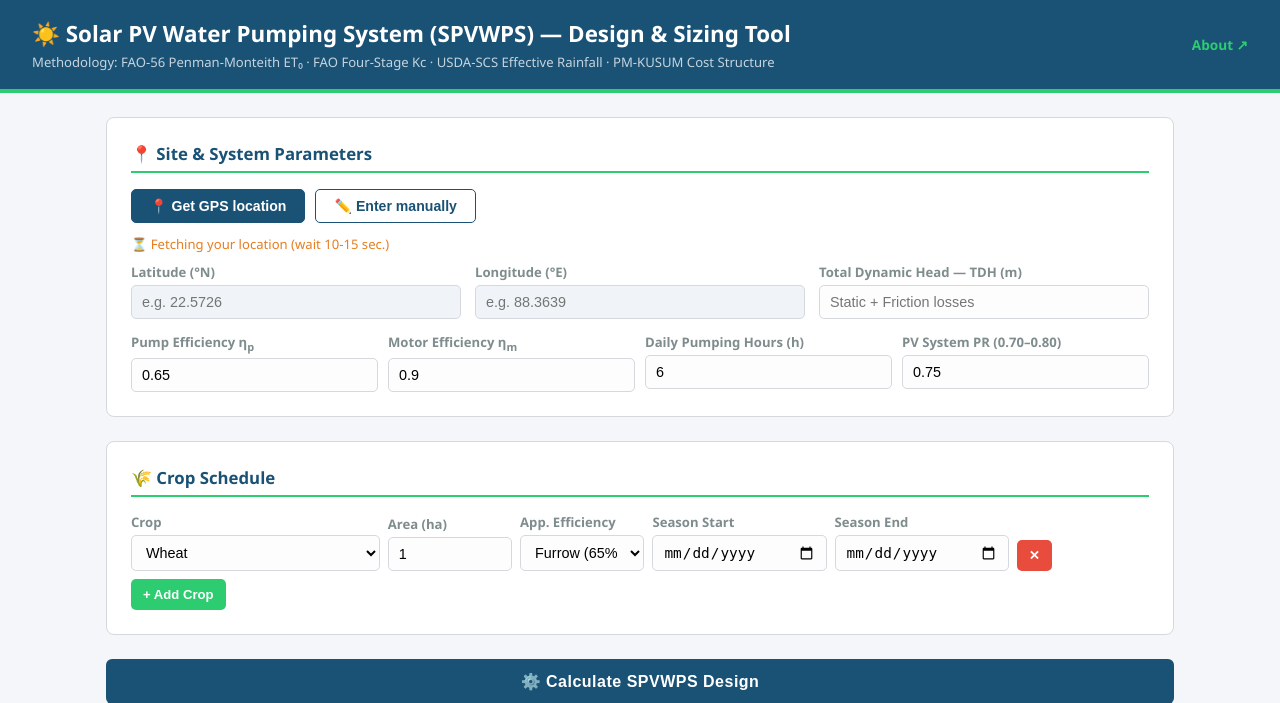
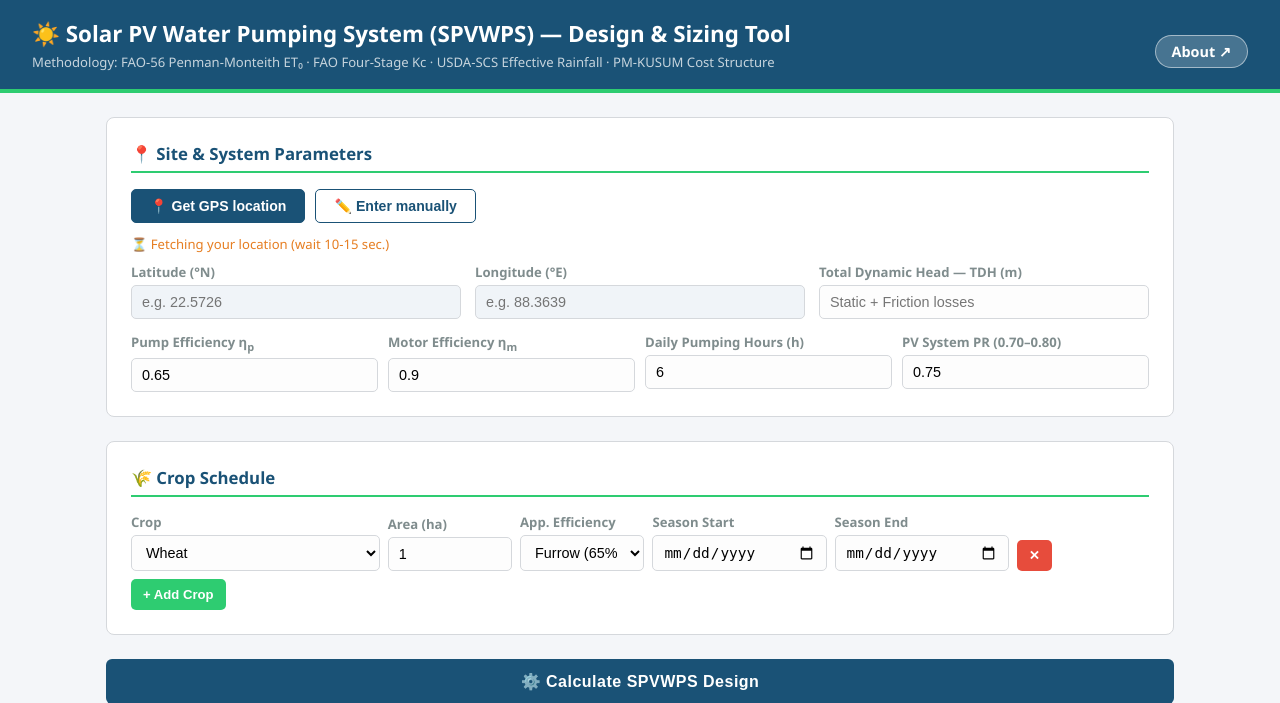
Before and after one commit to Dineshkumar085/spvwps-tool, a Flask app: page / in a window 1280 px wide. Shown: the top 703 px of the page. Run offline with Flask 3, Linux system fonts and the light colour scheme.

Commit message:
Fix About button visibility in header

```diff
--- a/templates/index.html
+++ b/templates/index.html
@@ -164,10 +164,7 @@
 <header>
   <h1>☀️ Solar PV Water Pumping System (SPVWPS) — Design & Sizing Tool</h1>
   <p>Methodology: FAO-56 Penman-Monteith ET₀ · FAO Four-Stage Kc · USDA-SCS Effective Rainfall · PM-KUSUM Cost Structure</p>
-  <a href="/about" style="float:right; color:#2ecc71; font-size:0.85rem;
-   font-weight:600; text-decoration:none; margin-top:-36px;">
-   About ↗
-</a>
+  <a href="/about" style="float:right; color:white; font-size:0.9rem; font-weight:600; text-decoration:none; margin-top:-36px; background:rgba(255,255,255,0.2); padding:6px 16px; border-radius:20px; border:1px solid rgba(255,255,255,0.5);">About ↗</a>
 </header>
 
 <div class="container">
```
